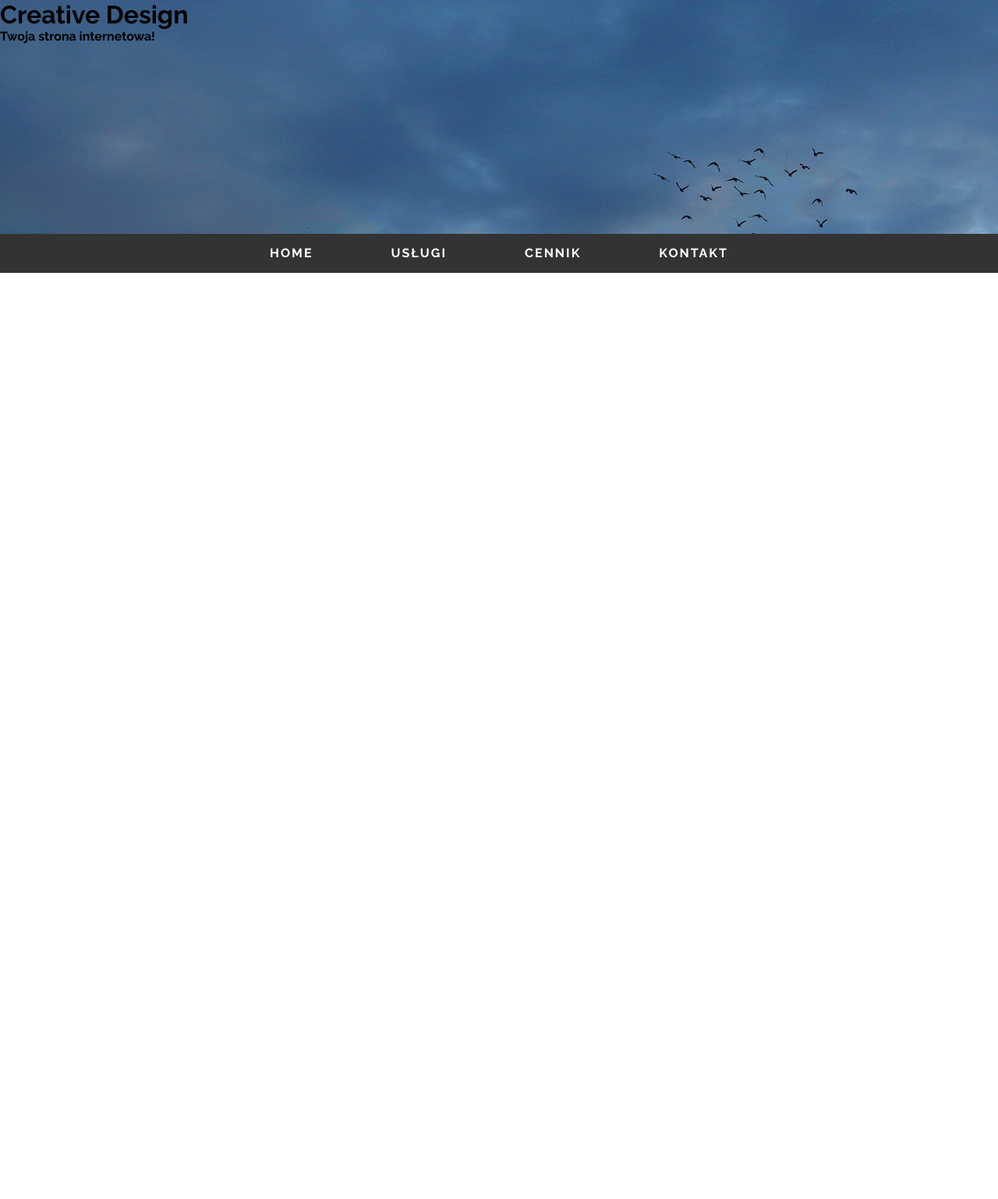
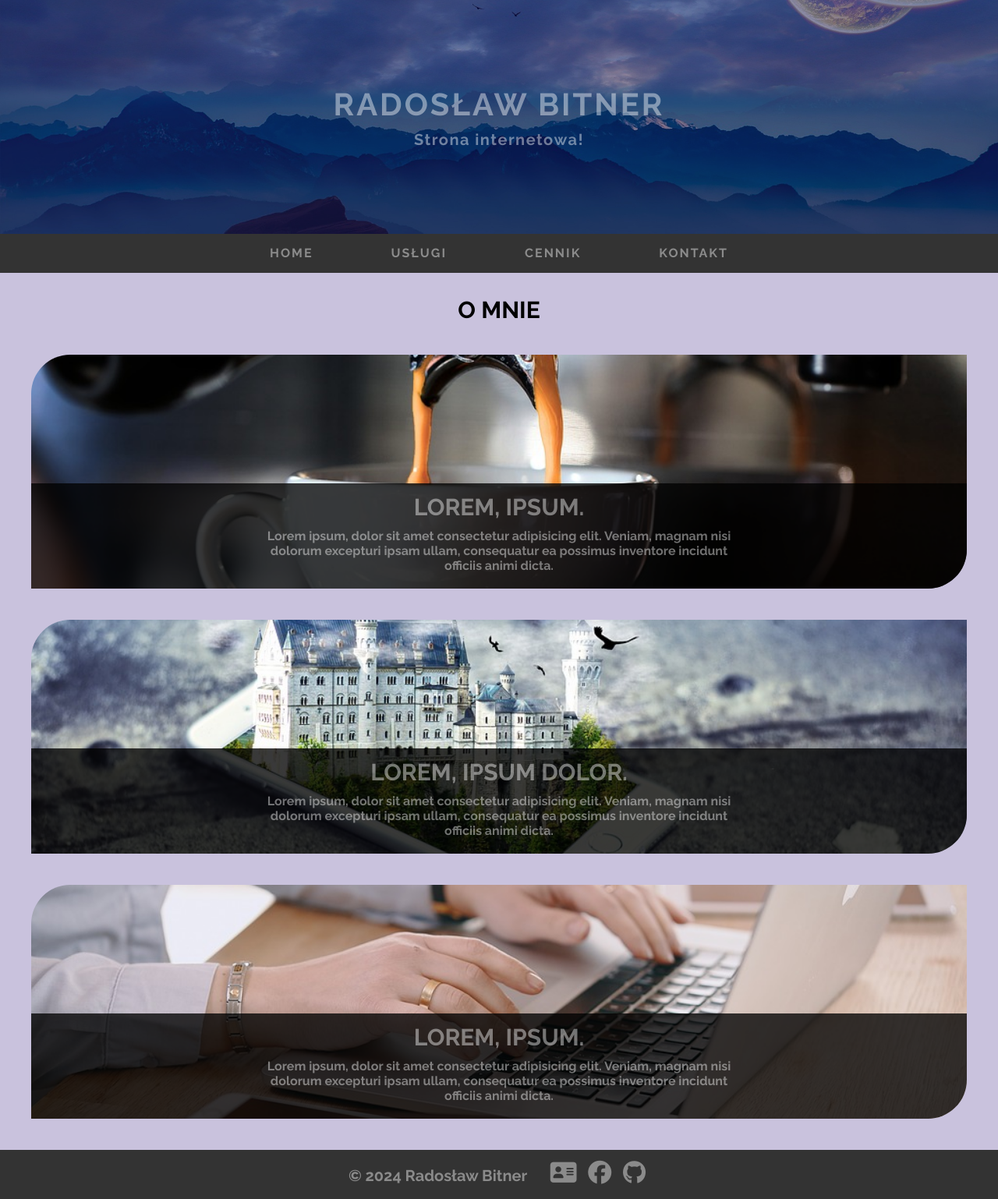
Before and after one commit to agusikprogramusik/htmlcss, a plain HTML site: page index.html in a window 1280 px wide. Shown: the whole page at 78% size. Before the commit the page ends 800 px from the top, so only its background shows below. Drawn offline with Linux system fonts and the light colour scheme.

Commit message:
Made changes to views

```diff
--- a/css/style.css
+++ b/css/style.css
@@ -4,8 +4,18 @@
 	box-sizing: border-box;
 }
 
+html,
 body {
+	height: 100%;
+	margin: 0;
+	display: flex;
+	flex-direction: column;
 	font-family: "Raleway", sans-serif;
+}
+
+main {
+	flex: 1;
+	background-color: rgba(30, 0, 114, 0.24);
 }
 
 .nav {
@@ -21,7 +31,7 @@ body {
 }
 
 .nav-item a {
-	color: white;
+	color: rgba(255, 255, 255, 0.432);
 	padding: 0px 50px;
 	text-decoration: none;
 	text-transform: uppercase;
@@ -31,7 +41,7 @@ body {
 }
 
 .nav-item a:hover {
-	color: blue;
+	color: rgba(76, 0, 255, 0.726);
 	transition: color 1s;
 }
 
@@ -40,5 +50,192 @@ body {
 .header-img {
 	position: relative;
 	height: 300px;
-	background-image: url('/img/planets-1956031_1920.jpg ');
+	background-image: url("/img/planets-1956031_1920.jpg ");
+	background-size: cover;
+	background-position: 0 50%;
 }
+
+.header-text {
+	position: absolute;
+	top: 50%;
+	left: 50%;
+	transform: translate(-50%, -50%);
+	color: rgba(255, 255, 255, 0.432);
+	text-align: center;
+	z-index: 5;
+}
+
+.header-text h1 {
+	margin-bottom: 10px;
+	font-size: 40px;
+	letter-spacing: 3px;
+	text-transform: uppercase;
+}
+
+.header-text p {
+	font-size: 20px;
+	letter-spacing: 1.5px;
+}
+
+.header-bg {
+	position: absolute;
+	height: 100%;
+	width: 100%;
+	background-color: rgba(11, 0, 75, 0.432);
+}
+
+/*main*/
+
+.main {
+	margin: 50px auto;
+	width: 1920px;
+}
+
+main h2 {
+	margin-top: 30px;
+	margin-bottom: 20px;
+	font-size: 30px;
+	text-transform: uppercase;
+	text-align: center;
+}
+
+.about-us-box {
+	position: relative;
+	height: 300px;
+	margin: 40px 40px;
+	background-attachment: fixed;
+	background-position: center;
+	background-repeat: no-repeat;
+	background-size: cover;
+	border-top-left-radius: 50px;
+	border-bottom-right-radius: 50px;
+	overflow: hidden;
+}
+
+.about-us-text {
+	position: absolute;
+	bottom: 20px;
+	left: 50%;
+	transform: translateX(-50%);
+	color: rgba(255, 255, 255, 0.432);
+	text-align: center;
+	z-index: 5;
+}
+
+.about-us-bg {
+	position: absolute;
+	bottom: 0;
+	height: 45%;
+	width: 100%;
+	background-color: #000000c5;
+}
+
+.about-us-text h3 {
+	margin-bottom: 10px;
+	font-size: 30px;
+	text-transform: uppercase;
+}
+
+.top {
+	background-image: url("/img/coffee-4334647_960_720.jpg");
+}
+.middle {
+	background-image: url("/img/smartphone-2269340_960_720.jpg");
+}
+.bottom {
+	background-image: url("/img/woman-3687084_960_720.jpg");
+}
+
+/*services*/
+
+.services-list {
+	margin: 0 auto;
+	width: 200px;
+}
+
+/*price*/
+
+table caption {
+	font-size: 20px;
+	margin-top: 60px;
+	margin-bottom: 15px;
+}
+
+.prices-table {
+	margin: 0 auto;
+	width: 50%;
+	border-collapse: collapse;
+}
+
+.prices-table th,
+.prices-table td {
+	padding: 15px;
+	text-align: left;
+}
+
+.prices-table th {
+	background-color: rgba(76, 0, 255, 0.151);
+	color: white;
+	border: 2px solid #00000010;
+}
+
+.prices-table td {
+	background-color: #f2f2f2;
+	color: #000;
+	border: 2px solid rgba(255, 255, 255, 0.63);
+}
+
+.prices-table tr:nth-child(even) {
+	background-color: #e9e9e9;
+}
+
+/*contact*/
+
+.contact-info {
+	text-align: center;
+	font-size: 20px;
+}
+
+.contact-info .fas {
+	margin-right: 10px;
+}
+
+.contact-info a {
+	color: inherit;
+	text-decoration: none;
+}
+
+.contact-info a:visited {
+	color: inherit;
+}
+
+.contact-info a:hover {
+	color: rgba(76, 0, 255, 0.726);
+	transition: color 0.5s;
+}
+
+/*footer*/
+
+footer {
+	height: 80px;
+	font-size: 20px;
+	line-height: 60px;
+	background-color: #333;
+	text-align: center;
+	color: rgba(255, 255, 255, 0.432);
+}
+
+.icon-box {
+	margin-left: 20px;
+}
+
+.icon-box a {
+	margin: 0 5px;
+	font-size: 30px;
+	color: rgba(255, 255, 255, 0.432);
+}
+
+.icon-box a:hover {
+	color: rgba(76, 0, 255, 0.726);
+	transition: color 1s;
+}
--- a/index.html
+++ b/index.html
@@ -4,7 +4,7 @@
 <head>
 	<meta charset="UTF-8">
 	<meta name="viewport" content="width=device-width, initial-scale=1.0">
-	<title>Document</title>
+	<title>Radosław Bitner</title>
 	<script src="https://kit.fontawesome.com/72c94de4cc.js" crossorigin="anonymous"></script>
 	<link rel="preconnect" href="https://fonts.googleapis.com">
 	<link rel="preconnect" href="https://fonts.gstatic.com" crossorigin>
@@ -19,25 +19,61 @@
 	<header>
 		<div class="header-img">
 			<div class="header-text">
-				<h1>Creative Design</h1>
-				<p>Twoja strona internetowa!</p>
+				<h1>Radosław Bitner</h1>
+				<p>Strona internetowa!</p>
 			</div>
 			<div class="header-bg"></div>
 		</div>
 	</header>
 	<nav class="nav">
 		<ul>
-			<li class="nav-item"><a href="#">home</a></li>
-			<li class="nav-item"><a href="#">usługi</a></li>
-			<li class="nav-item"><a href="#">cennik</a></li>
-			<li class="nav-item"><a href="#">kontakt</a></li>
+			<li class="nav-item"><a href="index.html">home</a></li>
+			<li class="nav-item"><a href="uslugi.html">usługi</a></li>
+			<li class="nav-item"><a href="cennik.html">cennik</a></li>
+			<li class="nav-item"><a href="kontakt.html">kontakt</a></li>
 		</ul>
 	</nav>
-	<main></main>
-	<footer></footer>
+	<main>
+		<h2>o mnie</h2>
 
+		<div class="about-us-box top">
+			<div class="about-us-bg">
 
+			</div>
+			<div class="about-us-text">
+				<h3>Lorem, ipsum.</h3>
+				<p>Lorem ipsum, dolor sit amet consectetur adipisicing elit. Veniam, magnam nisi dolorum excepturi ipsam
+					ullam, consequatur ea possimus inventore incidunt officiis animi dicta.</p>
+			</div>
+		</div>
+		<div class="about-us-box middle">
+			<div class="about-us-bg">
 
+			</div>
+			<div class="about-us-text">
+				<h3>Lorem, ipsum dolor.</h3>
+				<p>Lorem ipsum, dolor sit amet consectetur adipisicing elit. Veniam, magnam nisi dolorum excepturi ipsam
+					ullam, consequatur ea possimus inventore incidunt officiis animi dicta.</p>
+			</div>
+		</div>
+		<div class="about-us-box bottom">
+			<div class="about-us-bg">
+
+			</div>
+			<div class="about-us-text">
+				<h3>Lorem, ipsum.</h3>
+				<p>Lorem ipsum, dolor sit amet consectetur adipisicing elit. Veniam, magnam nisi dolorum excepturi ipsam
+					ullam, consequatur ea possimus inventore incidunt officiis animi dicta.</p>
+			</div>
+		</div>
+	</main>
+	<footer>
+		<p>&copy; 2024 Radosław Bitner <span class="icon-box">
+				<a href="#"><i class="fa-solid fa-address-card"></i></a>
+				<a href="#"><i class="fa-brands fa-facebook"></i></a>
+				<a href="https://github.com/agusikprogramusik" target="_blank"><i class="fa-brands fa-github"></i></a>
+			</span></p>
+	</footer>
 </body>
 
 </html>
```
Also changed, not shown: cennik.html (added, +70 -0 lines), kontakt.html (added, +59 -0 lines), uslugi.html (added, +58 -0 lines), img/coffee-4334647_960_720.jpg (added), img/smartphone-2269340_960_720.jpg (added), img/woman-3687084_960_720.jpg (added).
